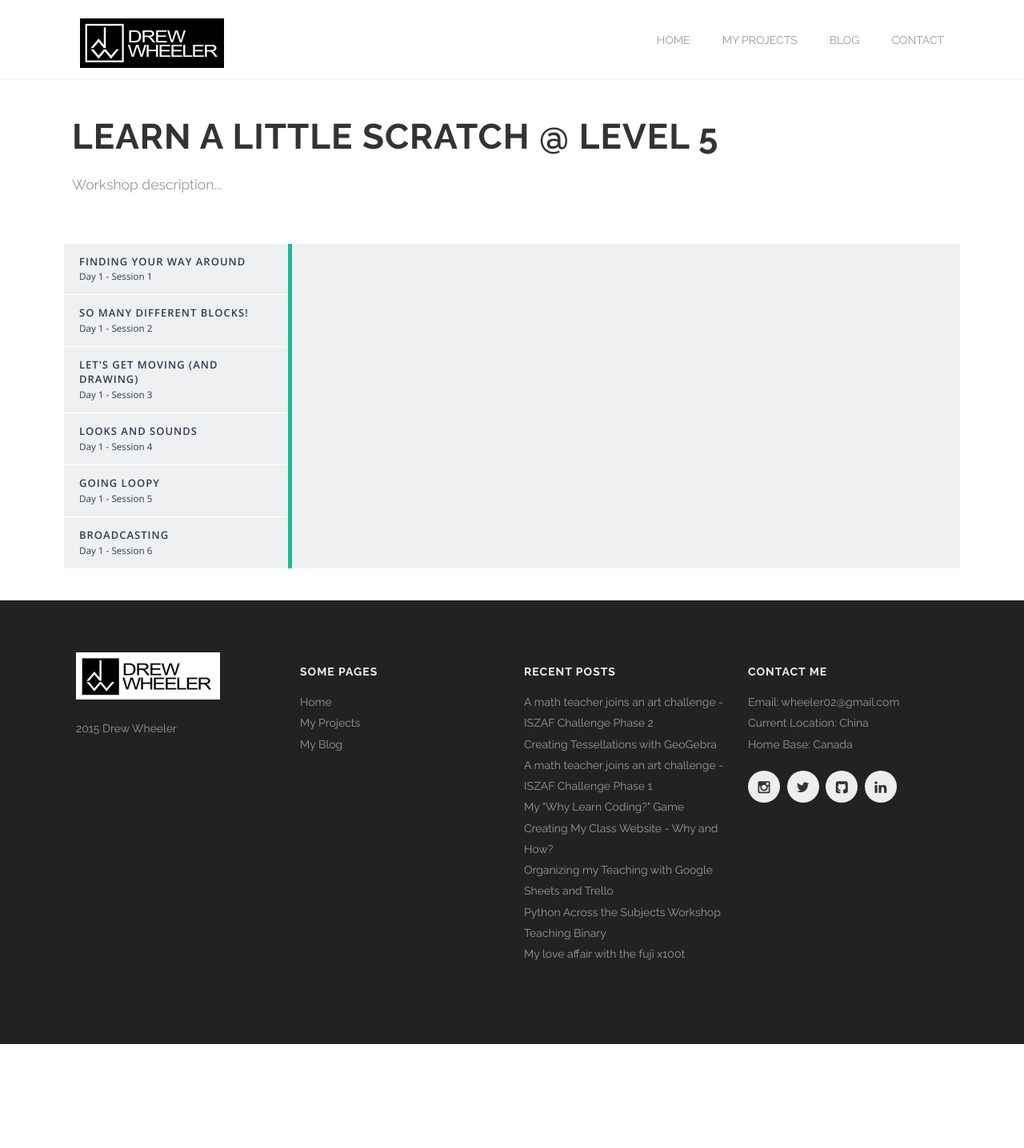
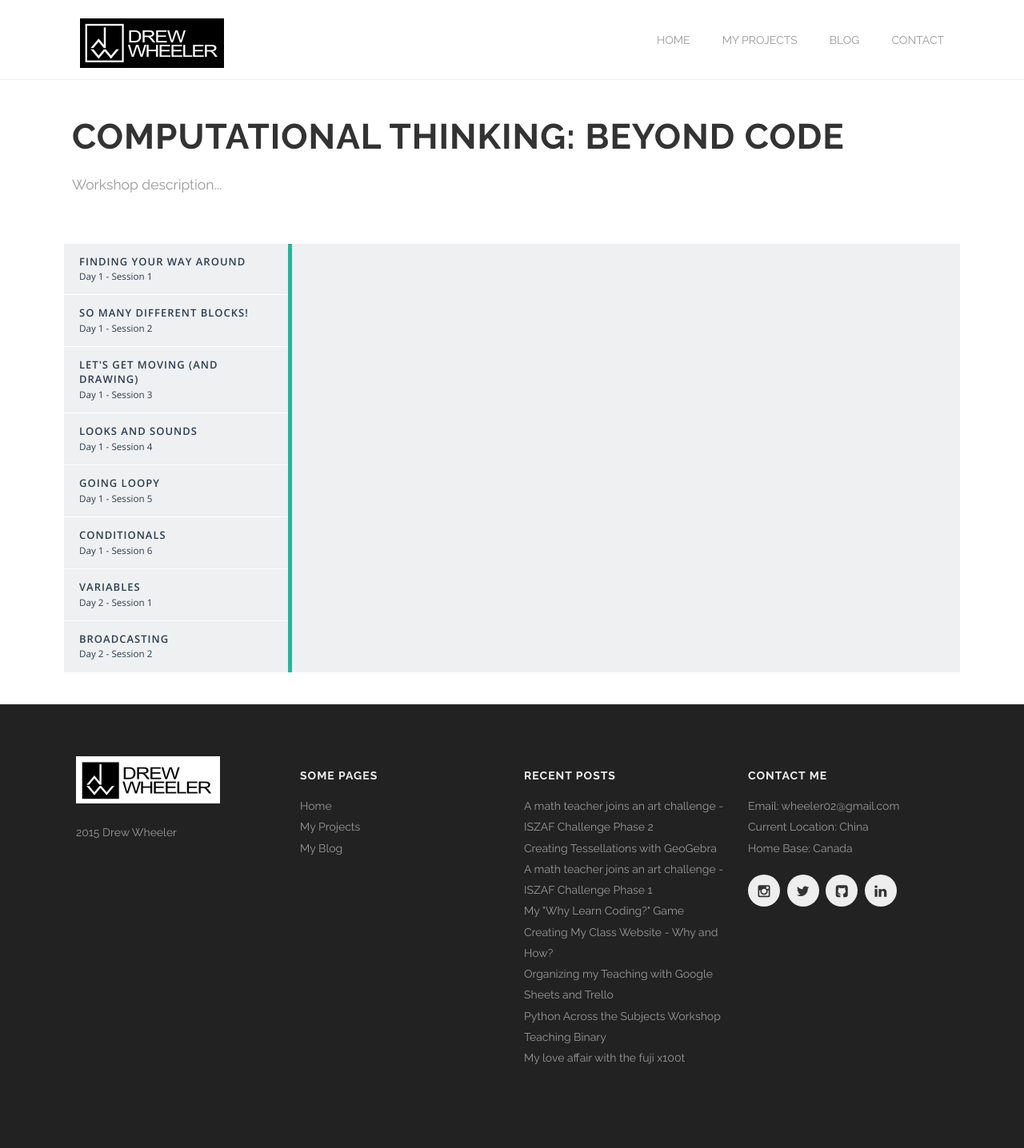
Before and after one commit to awheels/awheels.github.io, a Jekyll site: the page built from projects/level5_scratch_workshop.html, in a window 1280 px wide. Shown: the whole page at 80% size. Built offline with Jekyll 4.4.1, drawn with Linux system fonts in a browser that asks for light colours; nearby versions of some CDN libraries; library files that are not in the unit come from our copies; before the commit the page ends 1306 px from its top, so only the background shows below that.

Commit message:
updated level 5 workshop page

```diff
--- a/projects/level5_scratch_workshop.html
+++ b/projects/level5_scratch_workshop.html
@@ -27,10 +27,20 @@ items:
     data-link: goingloopy
     google_link: https://docs.google.com/document/d/e/2PACX-1vQ9P67JamO1JVPOnAjZ24MlwEJcZmPDnWe7fI3md_cgnmv2ujJNeOYsERuaje9RN9aLOI9CsMbCKdln/pub?embedded=true
     sharable_link: https://drive.google.com/open?id=15EXkbdCwflJek7bXZwey-mn-VrDnQOLAxRfMWJ6EmIQ
+  - title: Conditionals
+    topic: Day 1 - Session 6
+    data-link: conditionals
+    google_link: https://docs.google.com/document/d/e/2PACX-1vQewxBLggIKDbRdKF4q9dwNwvejFIa1JwoZNG6lYUHJVd9zOGOr4K-HcFHdFGs8L0hgNp9G35qZ01Pe/pub?embedded=true
+    sharable_link: https://drive.google.com/open?id=1nemJ8dj7C_kOoUUXLwpjIIsnohqJhtiCUfubcGA7N6g
+  - title: Variables
+    topic: Day 2 - Session 1
+    data-link: variables
+    google_link:
+    sharable_link: https://drive.google.com/open?id=191y95VqSaPVaSWdv7-o4ZvGTT3rNWS0vZCCBO8omg6c
   - title: Broadcasting
-    topic: Day 1 - Session 6
+    topic: Day 2 - Session 2
     data-link: broadcasting
-    google_link: https://docs.google.com/document/d/e/2PACX-1vQ9P67JamO1JVPOnAjZ24MlwEJcZmPDnWe7fI3md_cgnmv2ujJNeOYsERuaje9RN9aLOI9CsMbCKdln/pub?embedded=true
+    google_link: https://docs.google.com/document/d/e/2PACX-1vTiF-cdZ14ndfb802WtK5K_zIxGky8ZzDswMaSdN8-CAbAupFFfVd3pKjzHmqAC529jbXsbV1OxfITE/pub?embedded=true
     sharable_link: https://drive.google.com/open?id=1n49bFo-zDnOEBWFLEAFxQpMBGo8cWqsyZsGEcWsyFHI
 
 ---
@@ -40,7 +50,7 @@ items:
   <div class="title-group" style="margin-top:40px;">
       <h1 class="special">
           <span style="margin-left:10px;">
-              Learn a Little Scratch @ Level 5
+              Computational Thinking: Beyond Code
           </span>
       </h1>
       <p class="lead" style="margin-bottom:20px; margin-left:10px;">
```
